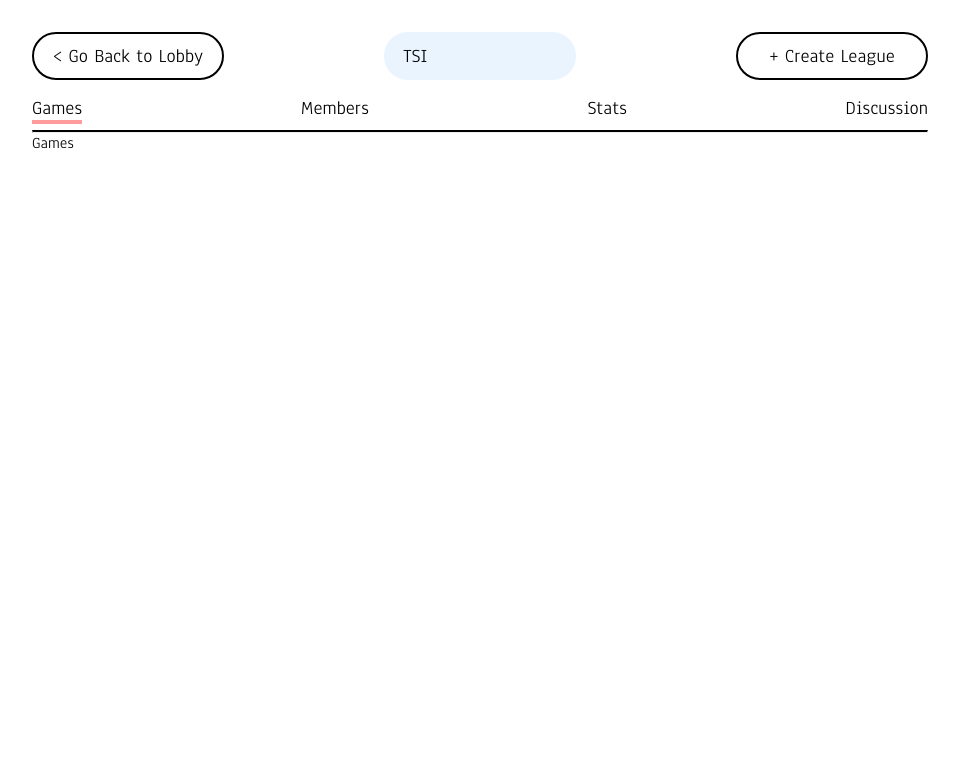
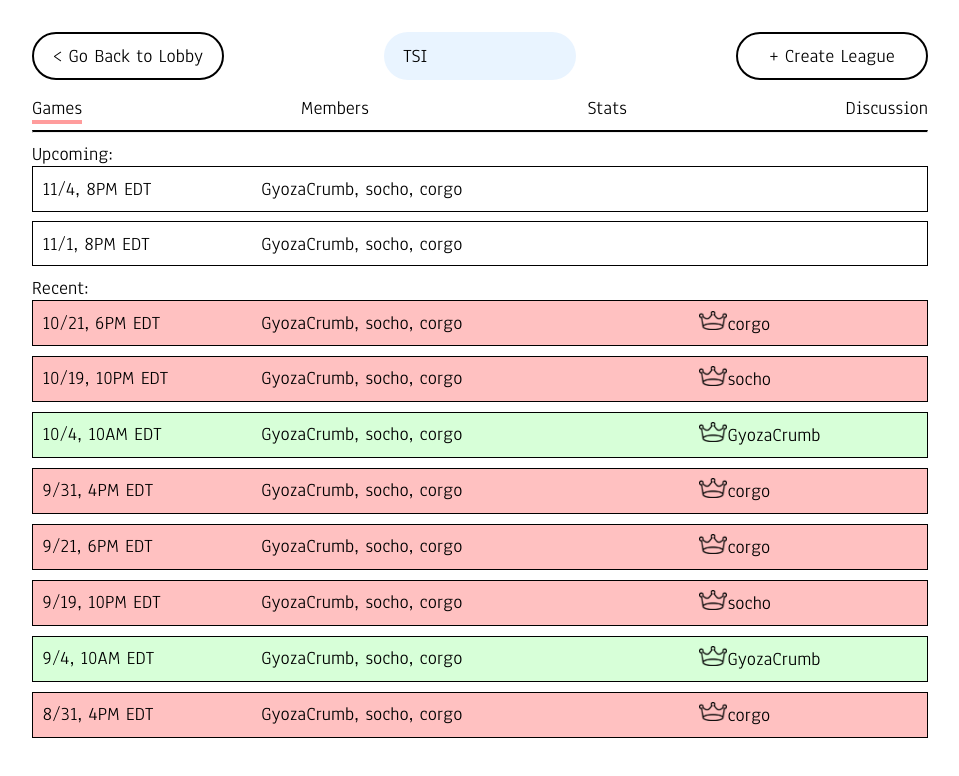
Before and after one commit to TimothyWang56/game-board, a React app: page /leagues in a window 1280 px wide. Shown: the whole page, without its empty margins (160-1119 px from the left). Built offline with nearby package versions, Linux system fonts and the light colour scheme.

Commit message:
make games component

```diff
--- a/src/Components/Games/Games.js
+++ b/src/Components/Games/Games.js
@@ -1,14 +1,72 @@
 import React, { Component } from 'react';
 import './Games.scss';
+import { connect } from 'react-redux';
+import crown from '../../Assets/Images/crown.png';
 
-class Games extends Component {
+class Game extends Component {
     render() {
         return (
-            <div>
-                Games
+            <div className={'game ' + (this.props.winner ? (this.props.winner === this.props.currUser ? 'won' : 'lost') : '')}>
+                <div>
+                    {this.props.date}, {this.props.time}
+                </div>
+                <div>
+                    {this.props.players.join(', ')}
+                </div>
+                <div>
+                    {this.props.winner && [
+                        <img src={crown} alt='crown'/>,
+                        this.props.winner
+                    ]}
+                </div>
             </div>
         )
     }
 }
 
-export default Games
+class Games extends Component {
+    render() {
+        const leagueName = this.props.leagues[this.props.selectedLeague].name;
+        const upcomingGames = this.props.leagueGames[leagueName].upcomingGames;
+        const pastGames = this.props.leagueGames[leagueName].pastGames;
+        return (
+            <div className='games-content small-text'>
+                <div>
+                    Upcoming:
+                </div>
+                {upcomingGames.length !== 0 ?
+                    upcomingGames.map((game, i) => (
+                        <Game
+                            date={game.date}
+                            time={game.time}
+                            players={game.players}
+                            key={i}/>
+                    )) : <div>None</div>
+                }
+                <div>
+                    Recent:
+                </div>
+                {pastGames.length !== 0 ?
+                    pastGames.map((game, i) => (
+                        <Game
+                            date={game.date}
+                            time={game.time}
+                            players={game.players}
+                            winner={game.winner}
+                            currUser={this.props.name}
+                            key={i}/>
+                    )) : <div>None</div>
+                }
+            </div>
+        )
+    }
+}
+
+const mapStateToProps = (state) => {
+    return {
+        ...state.leagues,
+        ...state.user
+    }
+}
+
+export default connect(mapStateToProps)(Games)
--- a/src/Components/Games/Games.scss
+++ b/src/Components/Games/Games.scss
@@ -1 +1,31 @@
 @import '../../main.scss';
+
+.games-content {
+    width: 100%;
+    display: flex;
+    flex-direction: column;
+    margin-top: 0.5em;
+}
+
+.game {
+    width: 100%;
+    margin-bottom: 0.5em;
+    padding: 0.5em;
+    border: 1px solid black;
+    display: grid;
+    grid-template-columns: 1fr 2fr 1fr;
+
+    img {
+        height: 1em;
+        width: auto;
+        line-height: 0em;
+    }
+}
+
+.won {
+    background-color: $light-green;
+}
+
+.lost {
+    background-color: $lighter-red;
+}
```
Also changed, not shown: src/Assets/Images/crown.png (added).
